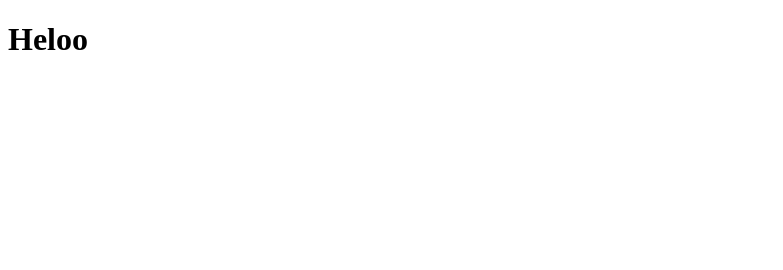
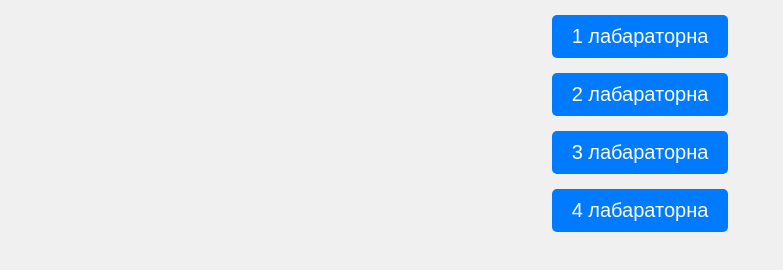
Before and after one commit to Alat234/JavaScript_rep, a plain HTML site: page index.html in a window 1280 px wide. Shown: the whole page, without its empty margins (0-783 px from the left). Drawn offline with Linux system fonts and the light colour scheme.

Commit message:
Update index.html

```diff
--- a/index.html
+++ b/index.html
@@ -1,17 +1,60 @@
 <!DOCTYPE html>
-<html lang="en">
+<html>
 <head>
-    <meta charset="utf-8">
+	<meta charset="utf-8">
+	<title>My application</title>
+	<style>
 
+		body {
+			display: flex;
+			justify-content: center;
+			align-items: center;
+		-height: 100vh;
+			margin: 0;
+			background-color: #f0f0f0;
+			font-family: Arial, sans-serif;
+		}
+
+
+		.container {
+			text-align: center;
+		}
+
+		.container div {
+			margin: 15px 0;
+		}
+
+		a {
+			text-decoration: none;
+			font-size: 20px;
+			color: #ffffff;
+			background-color: #007BFF;
+			padding: 10px 20px;
+			border-radius: 5px;
+			display: inline-block;
+			transition: background-color 0.3s;
+		}
+
+
+		a:hover {
+			background-color: #0056b3;
+		}
+	</style>
 </head>
 <body>
-    <h1>Heloo</h1>
-    <script src="Lab4_js/script.js"></script>
-
-
-
+	<div class="container">
+		<div>
+			<a href="Lab1_js/lab1.html">1 лабараторна</a>
+		</div>
+		<div>
+			<a href="Lab2_js/lab2.html">2 лабараторна</a>
+		</div>
+		<div>
+			<a href="Lab3_js/lab3.html">3 лабараторна</a>
+		</div>
+		<div>
+			<a href="Lab4_js/lab4.html">4 лабараторна</a>
+		</div>
+	</div>
 </body>
-
-
-
 </html>
```
